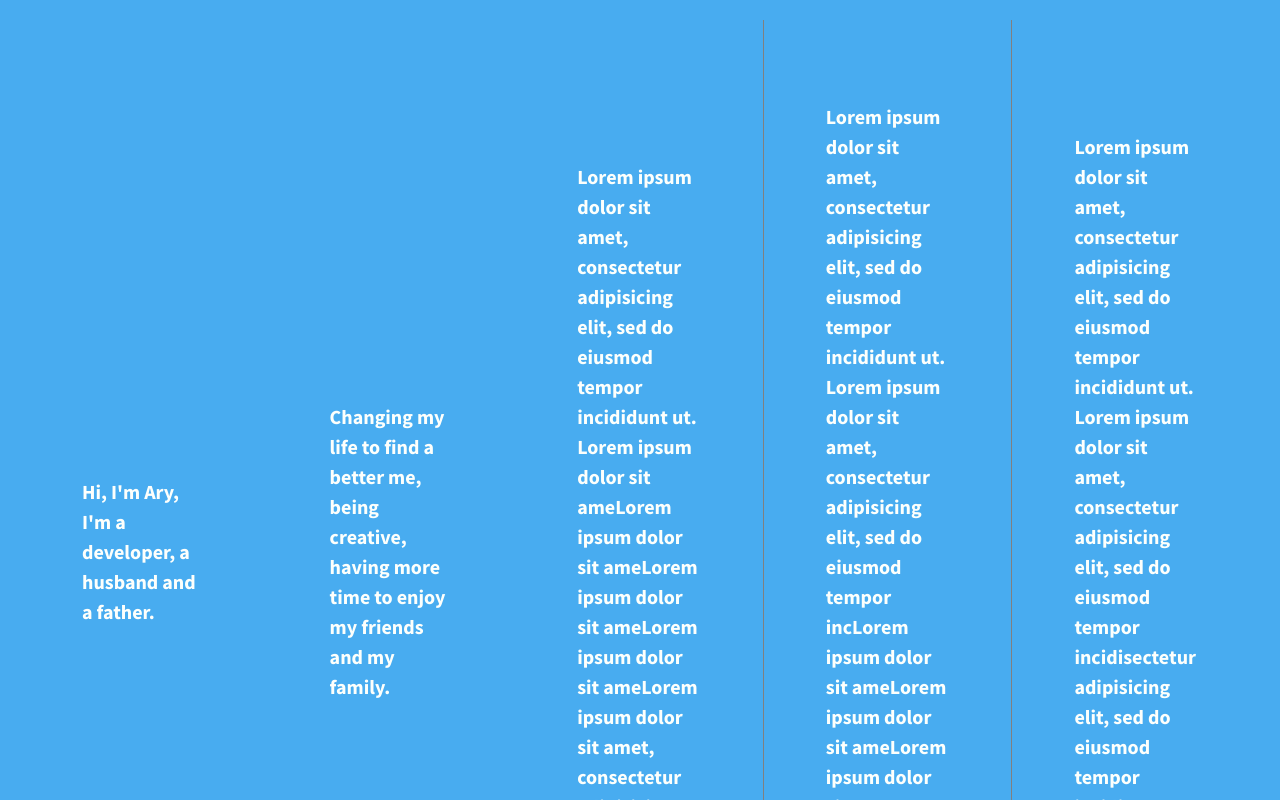
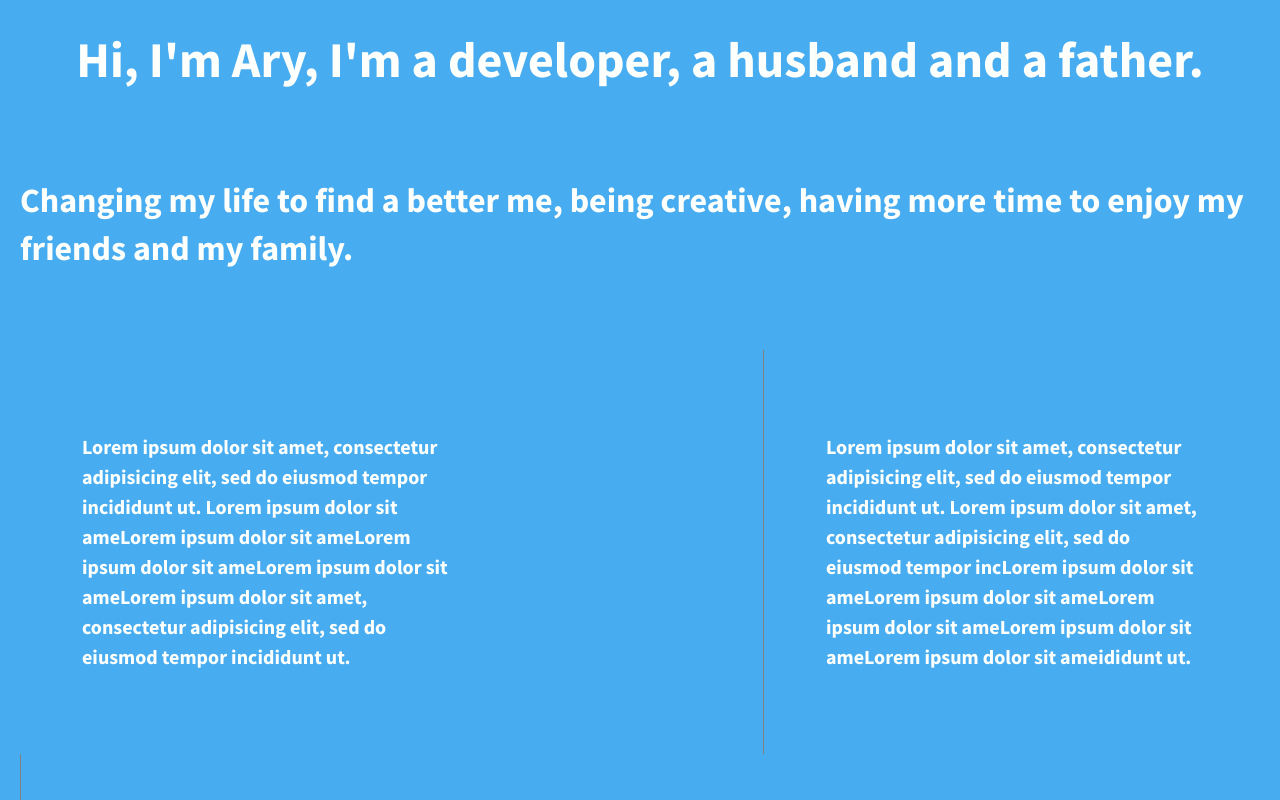
Before and after one commit to AryVidot/07.01-206-divs-flexbox-starter, a plain HTML site: page index.html in a window 1280 px wide. Shown: the top 800 px of the page. Drawn offline with nearby package versions, Linux system fonts and the light colour scheme.

Commit message:
text lines added

```diff
--- a/css/main.css
+++ b/css/main.css
@@ -109,14 +109,42 @@ body {
   height: 100%;
 }
 
+header, footer {
+  display: flex;
+  justify-content: center;
+  align-items: center;
+  background-color: #48ACF0;
+  height: 80px;
+  width: 100%;
+}
+main {
+  height: 250px;
+  width: 100%;
+}
+header, footer, main {
+  display: flex;
+  justify-content: center;
+  align-items: center;
+  color: #FDFFFC;
+
+}
+header{
+  font-size: 2.5em;
+}
+main {
+  font-size: 1.7em;
+}
 .wrapper {
   /*add display:flex and set justify-content to space-between*/
   display: flex;
+  justify-content: center;
+  align-items: center;
+  flex-flow: row wrap;
   justify-content: space-between;
   font-weight: 700;
 }
 
-.div-1, .div-2, .div-3, header, main {
+.div-1, .div-2, .div-3 {
   /*give the divs a width of 30%, add display:flex, set justify-content and align-items to center*/
   display: flex;
   width: 30%;
@@ -129,7 +157,6 @@ body {
   /*https://coolors.co/fdfffc-3b91e2-48acf0-ffee7f-2d541a*/
   height: auto;
   padding: 5%;
-
 }
 
 .div-2 {
--- a/index.html
+++ b/index.html
@@ -36,6 +36,7 @@
                 <p>Lorem ipsum dolor sit amet, consectetur adipisicing elit, sed do eiusmod tempor incididunt ut. Lorem ipsum dolor sit amet, consectetur adipisicing elit, sed do eiusmod tempor incidisectetur adipisicing elit, sed do eiusmod tempor incidisectetur adipisicing elit, sed do eiusmod tempor incididunt ut.</p>
 
             </div>
+            <footer>Socials</footer>
         </section>
 
         <script src="https://ajax.googleapis.com/ajax/libs/jquery/1.11.3/jquery.min.js"></script>
```
